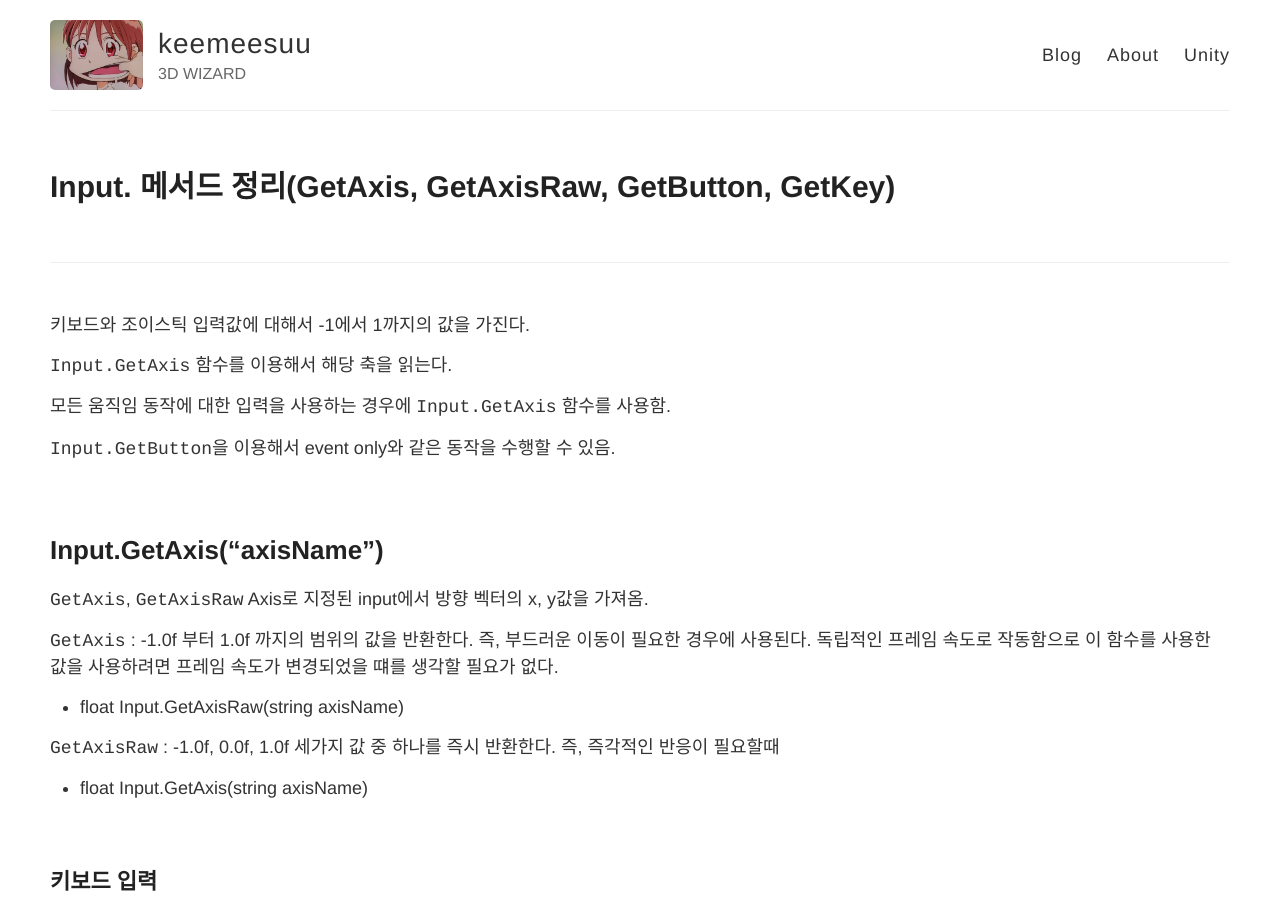
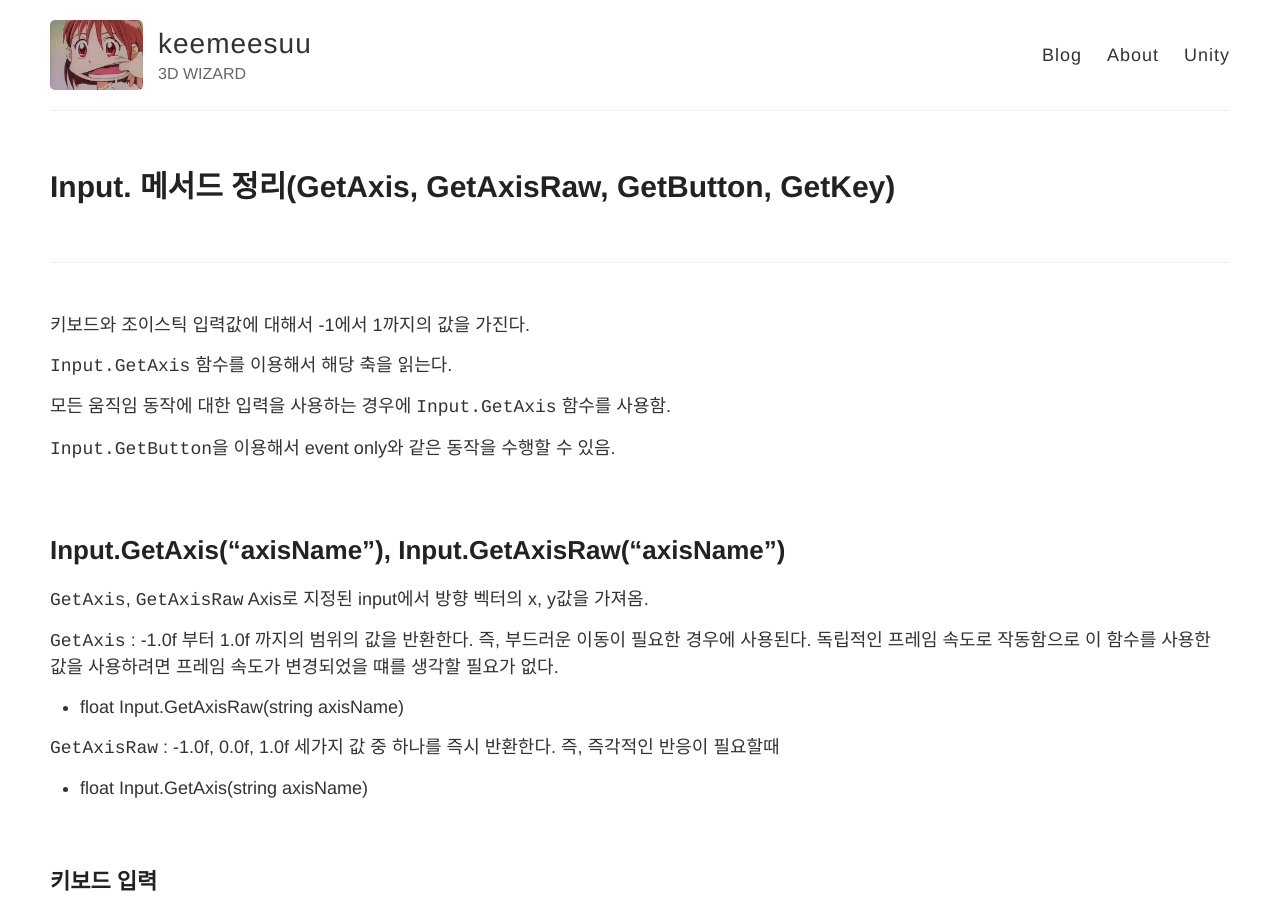
Before and after one commit to keemeesuu/keemeesuu.github.io, a Jekyll site: the page built from _posts/dev/unity/2021-01-24-Input.md, in a window 1280 px wide and 900 px high. Built offline with Jekyll 4.4.1, drawn with Linux system fonts in a browser that asks for light colours.

Commit message:
Update 2021-01-24-Input.md

```diff
--- a/_posts/dev/unity/2021-01-24-Input.md
+++ b/_posts/dev/unity/2021-01-24-Input.md
@@ -19,7 +19,7 @@ tags: [ unity, awake, start, update, lateupdate ]
 
 <br>
 
-## Input.GetAxis("axisName")
+## Input.GetAxis("axisName"), Input.GetAxisRaw("axisName")
 
 `GetAxis`, `GetAxisRaw` Axis로 지정된 input에서 방향 벡터의 x, y값을 가져옴.
 
```
